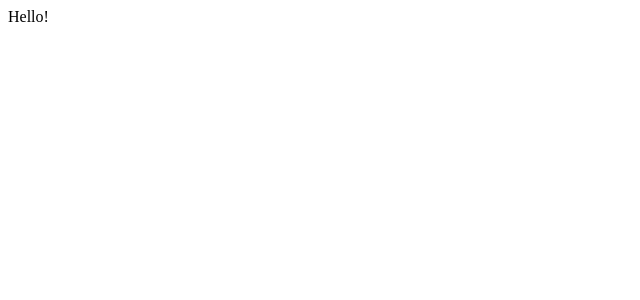
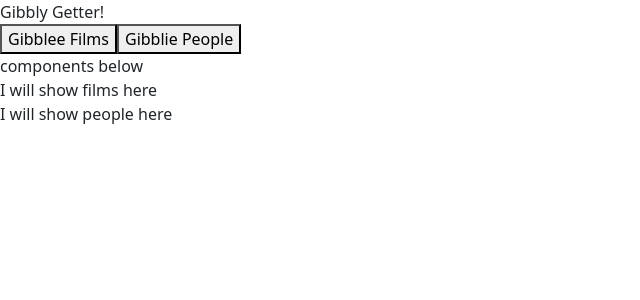
Before and after one commit to dennisryanlee/gibbly-getter, a React (Create React App) app: page / in a window 1280 px wide. Shown: the top 300 px of the page, without its empty margins (0-640 px from the left). Built offline with nearby package versions, Linux system fonts and the light colour scheme.

Commit message:
films and people components added, async fetches awaiting endpoint URLs

```diff
--- a/package.json
+++ b/package.json
@@ -6,7 +6,9 @@
     "@testing-library/jest-dom": "^5.16.2",
     "@testing-library/react": "^12.1.3",
     "@testing-library/user-event": "^13.5.0",
+    "bootstrap": "^5.1.3",
     "react": "^17.0.2",
+    "react-bootstrap": "^2.1.2",
     "react-dom": "^17.0.2",
     "react-scripts": "5.0.0",
     "web-vitals": "^2.1.4"
--- a/src/App.jsx
+++ b/src/App.jsx
@@ -1,11 +1,45 @@
+//*Imports
 import React from "react";
+import { useState } from "react";
+import "bootstrap/dist/css/bootstrap.min.css";
+//*Components
+import FilmsComp from "./components/FilmsComp";
+import PeopleComp from "./components/PeopleComp";
 
 const App = () => {
+  const [films, setFilms] = useState([]);
+  const [people, setPeople] = useState([]);
+
+  const getFilms = async () => {
+    const response = await fetch("films endpoint goes here");
+    const filmData = await response.json();
+    setFilms(filmData);
+  };
+
+  const getPeople = async () => {
+    const response = await fetch("people endpoint goes here");
+    const peopleData = await response.json();
+    setPeople(peopleData);
+  };
+
   return (
     <>
-      <div>Hello!</div>
+      <div>Gibbly Getter!</div>
+      <button onClick={getFilms}>Gibblee Films</button>
+      <button onClick={getPeople}>Gibblie People</button>
+      <div>components below</div>
+      <FilmsComp />
+      <PeopleComp />
     </>
   );
 };
 
 export default App;
+
+// todo conditionally render films/people based on which button was clicked
+// todo disable film button if already rendering film component
+// todo add boots styling
+// todo map over films
+// todo map over people
+// todo
+// todo
--- /dev/null
+++ b/src/components/FilmsComp.jsx
@@ -0,0 +1,11 @@
+import React from "react";
+
+const FilmsComp = () => {
+  return (
+    <>
+      <div>I will show films here</div>
+    </>
+  );
+};
+
+export default FilmsComp;
--- /dev/null
+++ b/src/components/PeopleComp.jsx
@@ -0,0 +1,11 @@
+import React from "react";
+
+const PeopleComp = () => {
+  return (
+    <>
+      <div>I will show people here</div>
+    </>
+  );
+};
+
+export default PeopleComp;
```
Also changed, not shown: 1 other file (tests, documents, lock files or other folders).
